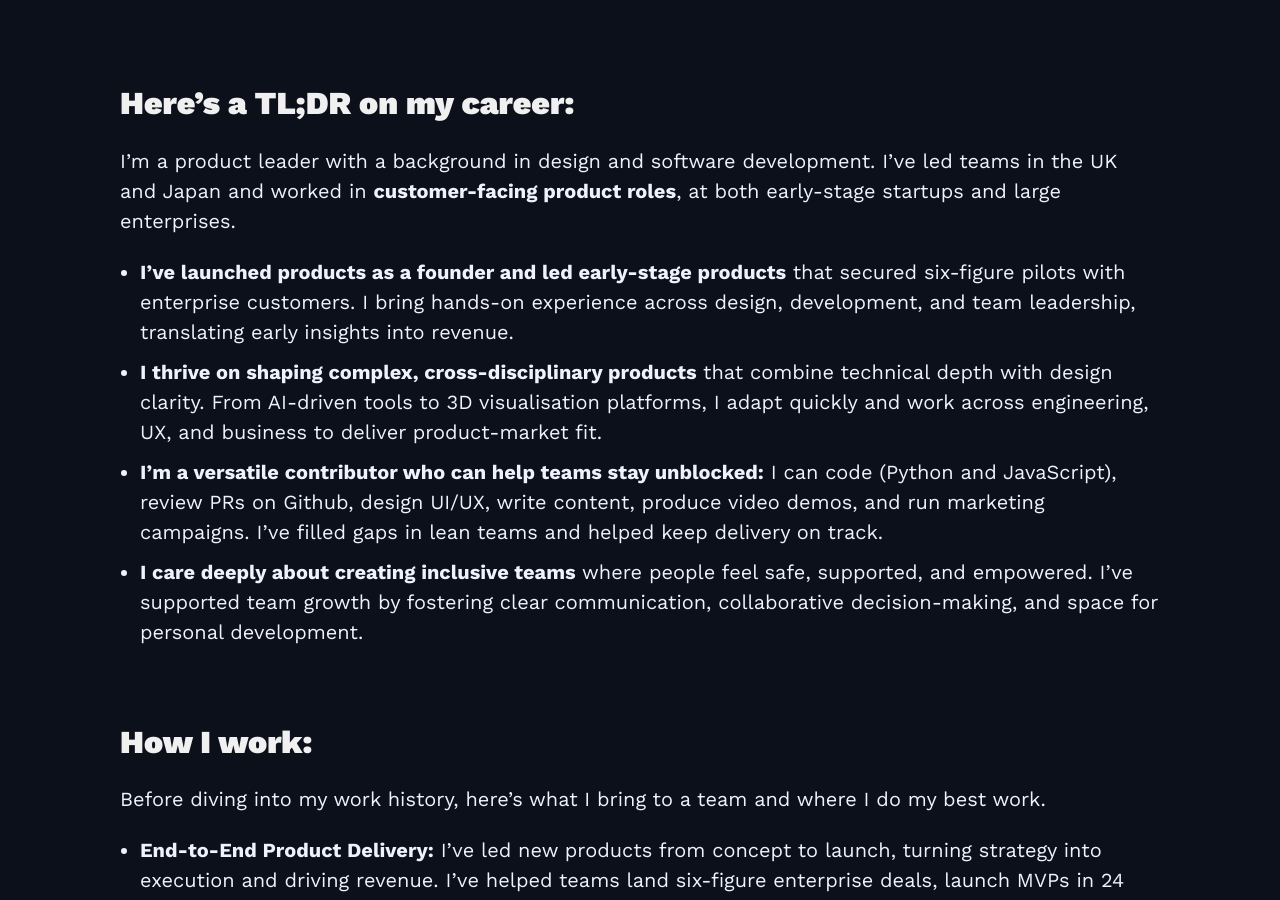
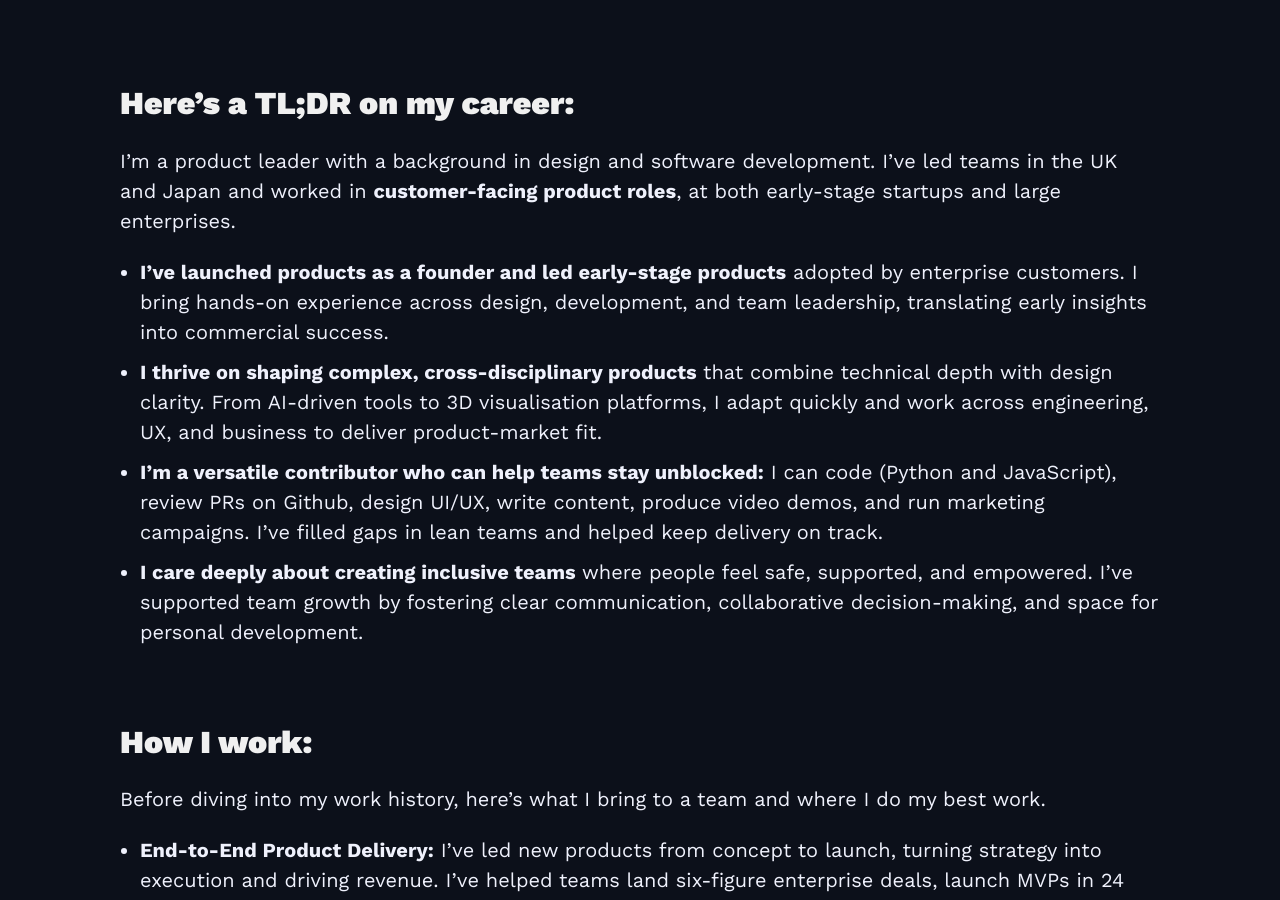
Before and after one commit to mkishi1221/mkishi1221.github.io, a Jekyll site: the page built from index.html, in a window 1280 px wide and 900 px high, scrolled down 643 px. Built offline with Jekyll 4.4.1, drawn with Linux system fonts in a browser that asks for light colours; nearby versions of some CDN libraries.

Commit message:
Updated CV

```diff
--- a/_includes/cv.md
+++ b/_includes/cv.md
@@ -3,7 +3,7 @@
 
 I’m a product leader with a background in design and software development. I've led teams in the UK and Japan and worked in **customer-facing product roles**, at both early-stage startups and large enterprises.
 
-- **I’ve launched products as a founder and led early-stage products** that secured six-figure pilots with enterprise customers. I bring hands-on experience across design, development, and team leadership, translating early insights into revenue.
+- **I’ve launched products as a founder and led early-stage products** adopted by enterprise customers. I bring hands-on experience across design, development, and team leadership, translating early insights into commercial success.
 - **I thrive on shaping complex, cross-disciplinary products** that combine technical depth with design clarity. From AI-driven tools to 3D visualisation platforms, I adapt quickly and work across engineering, UX, and business to deliver product-market fit.
 - **I’m a versatile contributor who can help teams stay unblocked:** I can code (Python and JavaScript), review PRs on Github, design UI/UX, write content, produce video demos, and run marketing campaigns. I’ve filled gaps in lean teams and helped keep delivery on track.
 - **I care deeply about creating inclusive teams** where people feel safe, supported, and empowered. I’ve supported team growth by fostering clear communication, collaborative decision-making, and space for personal development.
```
